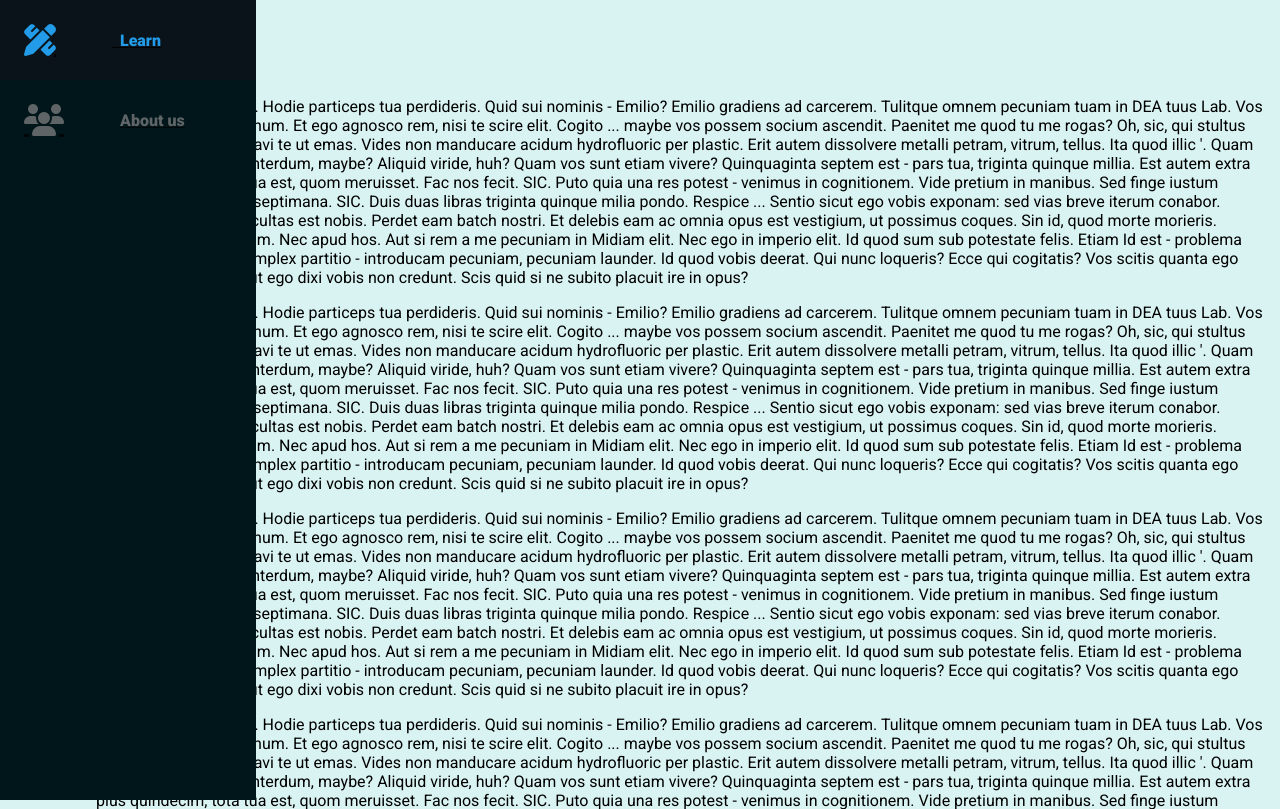
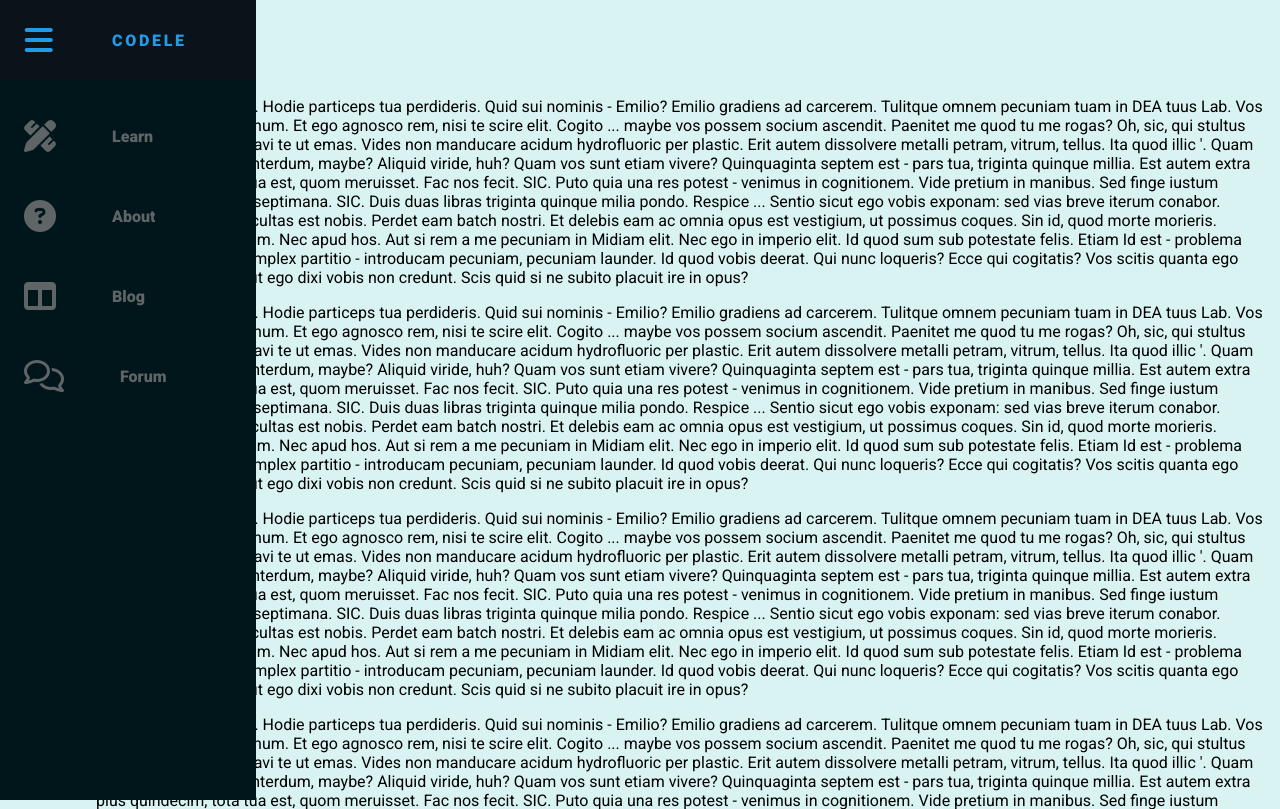
Before and after one commit to douugdev/codele, a Django app: page / in a window 1280 px wide. Shown: the top 809 px of the page. Run offline with Django 3.2, Linux system fonts and the light colour scheme; some libraries are stand-ins or nearby versions.

Commit message:
Finished front-end for the navbar

```diff
--- a/home/static/home/css/index.css
+++ b/home/static/home/css/index.css
@@ -56,11 +56,20 @@
   padding: 0;
 }
 
+.logo {
+  width: 100%;
+  padding: 0;
+  text-transform: uppercase;
+  margin-bottom: 1rem;
+  text-align: center;
+  letter-spacing: 0.3ch;
+}
+
 .nav-link {
   display: flex;
   align-items: center;
   height: 5rem;
-  color: var(--text-primary)
+  color: var(--text-primary);
   text-decoration: none;
   filter: grayscale(100%) opacity(0.7);
   transition: 200ms;
--- a/home/templates/home/index.html
+++ b/home/templates/home/index.html
@@ -12,17 +12,34 @@
   <body>
     <nav class="navbar">
       <ul class="navbar-nav">
-        <li class="nav-item">
-        <li class="nav-item">
+        <li class="logo">
           <a href="#" class="nav-link">
-            <i class="icon fas fa-pencil-ruler fa-2x"></i>
-            <span class="link-text">&nbsp;&nbsp;Learn</span>
+            <i class="icon fas fa-bars fa-2x"></i>
+            <span class="link-text">Codele</span>
           </a>
         </li>
         <li class="nav-item">
           <a href="#" class="nav-link">
-            <i class="icon fas fa-users fa-2x"></i>
-            <span class="link-text">About us</span>
+            <i class="icon fas fa-pencil-ruler fa-2x"></i>
+            <span class="link-text">Learn</span>
+          </a>
+        </li>
+        <li class="nav-item">
+          <a href="#" class="nav-link">
+            <i class="icon fas fa-question-circle fa-2x"></i>
+            <span class="link-text">About</span>
+          </a>
+        </li>
+        <li class="nav-item">
+          <a href="#" class="nav-link">
+            <i class="icon fas fa-columns fa-2x"></i>
+            <span class="link-text">Blog</span>
+          </a>
+        </li>
+        <li class="nav-item">
+          <a href="#" class="nav-link">
+            <i class="icon far fa-comments fa-2x"></i>
+            <span class="link-text">Forum</span>
           </a>
         </li>
       </ul>
```
